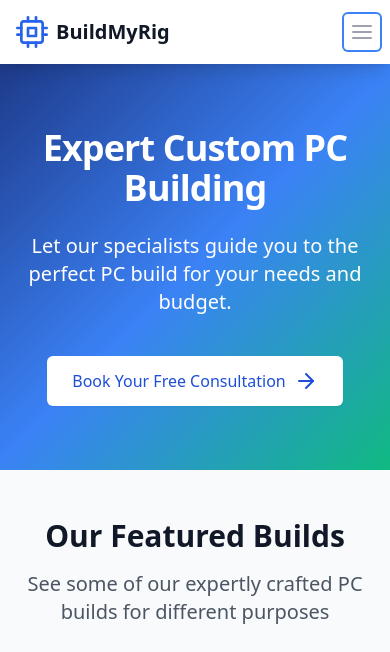
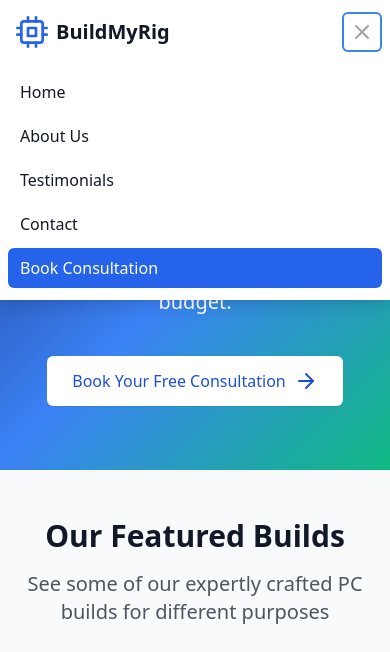
Before and after one commit to Rushil-A/BuildMyRig, a plain HTML site: page index.html in a window 390 px wide. Both pictures are taken after a click on the button 362 px from the left and 32 px from the top of the page. Shown: the top 652 px of the page. Drawn offline with nearby package versions, Linux system fonts and the light colour scheme.

Commit message:
Update index.html

```diff
--- a/index.html
+++ b/index.html
@@ -45,13 +45,15 @@
                 </div>
                 <div class="hidden md:ml-6 md:flex md:items-center md:space-x-8">
                     <a href="#" class="text-gray-900 hover:text-blue-600 px-3 py-2 text-sm font-medium">Home</a>
-                    <a href="#consultation" class="text-gray-900 hover:text-blue-600 px-3 py-2 text-sm font-medium">Consultation</a>
                     <a href="#about" class="text-gray-900 hover:text-blue-600 px-3 py-2 text-sm font-medium">About Us</a>
                     <a href="#testimonials" class="text-gray-900 hover:text-blue-600 px-3 py-2 text-sm font-medium">Testimonials</a>
                     <a href="#contact" class="text-gray-900 hover:text-blue-600 px-3 py-2 text-sm font-medium">Contact</a>
+                    <a href="#consultation" class="ml-4 inline-flex items-center px-4 py-2 border border-transparent text-sm font-medium rounded-md shadow-sm text-white bg-blue-600 hover:bg-blue-700">
+                        Book Consultation
+                    </a>
                 </div>
                 <div class="-mr-2 flex items-center md:hidden">
-                    <button type="button" class="inline-flex items-center justify-center p-2 rounded-md text-gray-400 hover:text-gray-500 hover:bg-gray-100 focus:outline-none focus:ring-2 focus:ring-inset focus:ring-blue-500" aria-controls="mobile-menu" aria-expanded="false">
+                    <button type="button" class="inline-flex items-center justify-center p-2 rounded-md text-gray-400 hover:text-gray-500 hover:bg-gray-100 focus:outline-none focus:ring-2 focus:ring-inset focus:ring-blue-500" aria-controls="mobile-menu" aria-expanded="false" aria-label="Toggle menu">
                         <i data-feather="menu"></i>
                     </button>
                 </div>
@@ -574,6 +576,33 @@
     </footer>
 
     <script>
+        // Mobile menu toggle
+        document.addEventListener('DOMContentLoaded', function() {
+            const mobileMenuButton = document.querySelector('[aria-controls="mobile-menu"]');
+            const mobileMenu = document.createElement('div');
+            mobileMenu.id = 'mobile-menu';
+            mobileMenu.className = 'hidden md:hidden bg-white shadow-lg absolute top-16 left-0 right-0 z-50';
+            mobileMenu.innerHTML = `
+                <div class="px-2 pt-2 pb-3 space-y-1 sm:px-3">
+                    <a href="#" class="block px-3 py-2 rounded-md text-base font-medium text-gray-900 hover:text-blue-600">Home</a>
+                    <a href="#about" class="block px-3 py-2 rounded-md text-base font-medium text-gray-900 hover:text-blue-600">About Us</a>
+                    <a href="#testimonials" class="block px-3 py-2 rounded-md text-base font-medium text-gray-900 hover:text-blue-600">Testimonials</a>
+                    <a href="#contact" class="block px-3 py-2 rounded-md text-base font-medium text-gray-900 hover:text-blue-600">Contact</a>
+                    <a href="#consultation" class="block px-3 py-2 rounded-md text-base font-medium text-white bg-blue-600 hover:bg-blue-700">
+                        Book Consultation
+                    </a>
+                </div>
+            `;
+            document.querySelector('nav').appendChild(mobileMenu);
+
+            mobileMenuButton.addEventListener('click', function() {
+                const isExpanded = this.getAttribute('aria-expanded') === 'true';
+                this.setAttribute('aria-expanded', !isExpanded);
+                mobileMenu.classList.toggle('hidden');
+                this.innerHTML = isExpanded ? '<i data-feather="menu"></i>' : '<i data-feather="x"></i>';
+                feather.replace();
+            });
+
             // Smooth scroll for anchor links
             document.querySelectorAll('a[href^="#"]').forEach(anchor => {
                 anchor.addEventListener('click', function (e) {
@@ -581,6 +610,10 @@
                     document.querySelector(this.getAttribute('href')).scrollIntoView({
                         behavior: 'smooth'
                     });
+                    mobileMenu.classList.add('hidden');
+                    mobileMenuButton.setAttribute('aria-expanded', 'false');
+                    mobileMenuButton.innerHTML = '<i data-feather="menu"></i>';
+                    feather.replace();
                 });
             });
 
@@ -604,6 +637,7 @@
 
             // Feather icons
             feather.replace();
+        });
     </script>
 </body>
 </html>
```
Lines whose indentation alone changed are shown as unchanged.
